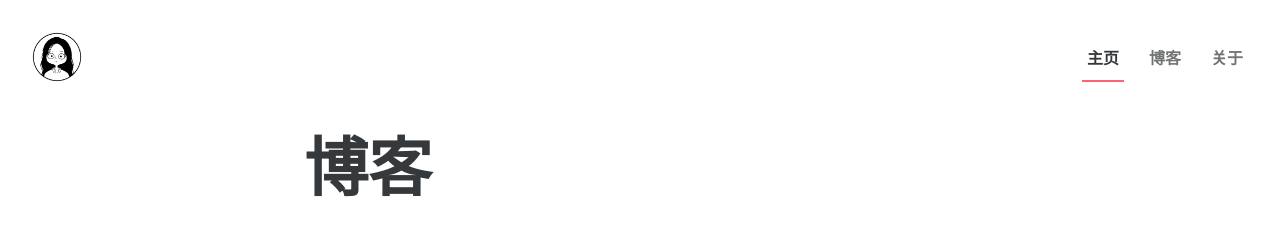
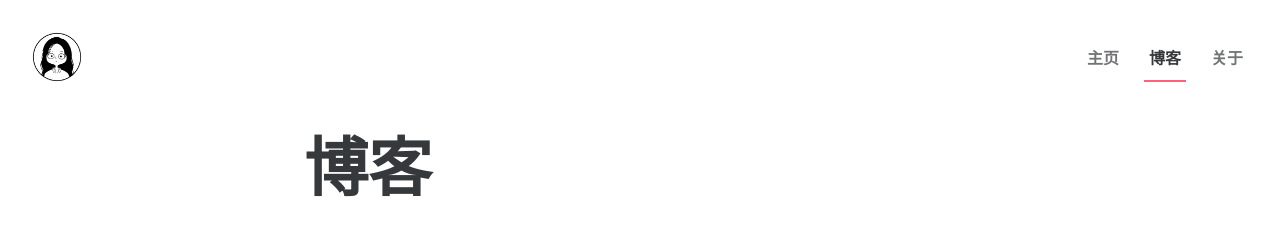
Before and after one commit to LettieLau/ljt, a Jekyll site: the page built from posts/index.html, in a window 1280 px wide. Shown: the top 240 px of the page. Built offline with Jekyll 4.4.1, drawn with Linux system fonts in a browser that asks for light colours; the list of posts is cut into pages by our own code.

Commit message:
Update base.html

```diff
--- a/_layouts/base.html
+++ b/_layouts/base.html
@@ -21,7 +21,7 @@
   <div id="sapper">
     <div class="svelte-v25qrq layout">
       <header class="svelte-y9ah38"> <a href="{{ site.url }}/index.html"> <img alt="{{ site.author }}" class="svelte-nsstmh" src="{{ site.url }}/assets/logo-192.png"> </a>
-        <nav class="svelte-16fnwww"> <a href="{{ site.url }}/index.html" class="svelte-16fnwww selected">主页</a> <a href="{{ site.url }}/posts/index.html" class="svelte-16fnwww" rel="prefetch">博客</a> <a href="{{ site.url }}/about/index.html" class="svelte-16fnwww">关于</a> </nav>
+        <nav class="svelte-16fnwww"> <a href="{{ site.url }}/index.html" class="svelte-16fnwww{% if page.url == '/'%} selected{% endif %}">主页</a> <a href="{{ site.url }}/posts/index.html" class="svelte-16fnwww{% if page.url contains 'posts/'%} selected{% endif %}" rel="prefetch">博客</a> <a href="{{ site.url }}/about/index.html" class="svelte-16fnwww{% if page.url contains 'about/'%} selected{% endif %}">关于</a> </nav>
       </header>
       <main class="svelte-v25qrq">
         {{ content }}
```
